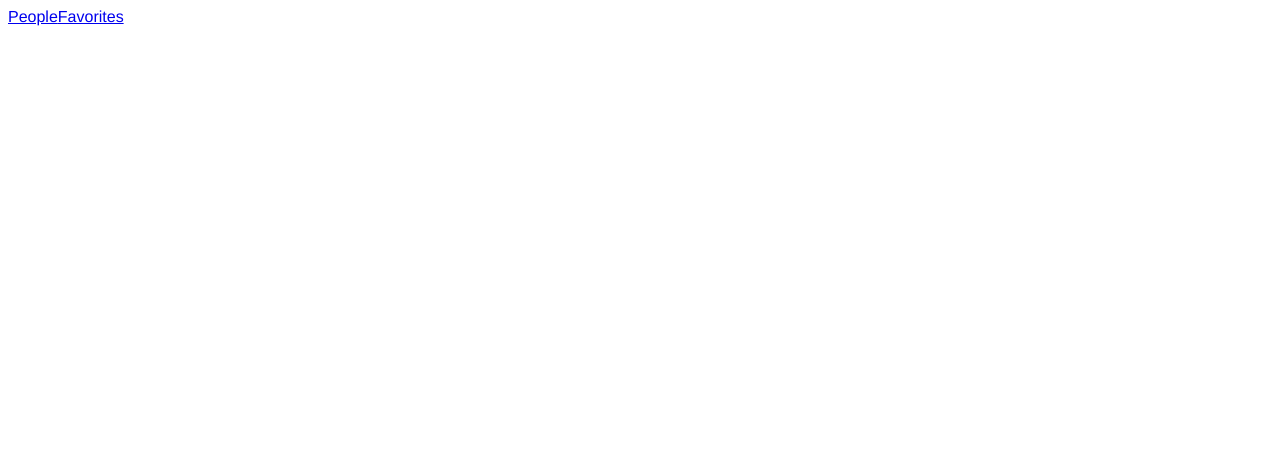
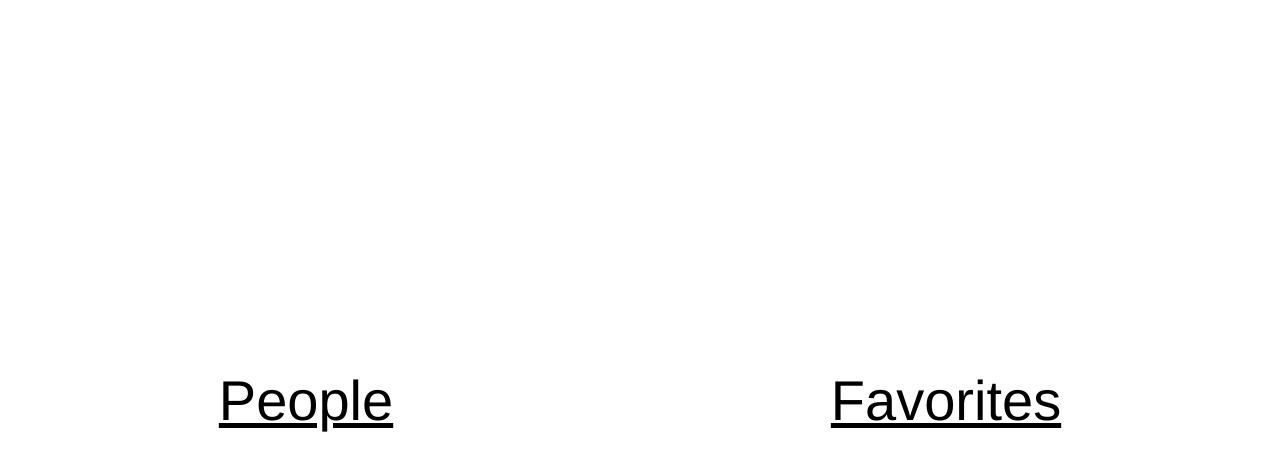
Before and after one commit to Valeriy-Kovalenko/flame, a Vue app: page / in a window 1280 px wide. Shown: the top 470 px of the page. Built offline with nearby package versions, Linux system fonts and the light colour scheme.

Commit message:
style of main page were changed

```diff
--- a/src/App.vue
+++ b/src/App.vue
@@ -1,15 +1,11 @@
 <template>
-  <MainPage />
+  <router-view />
 </template>
 
 <script>
-import MainPage from "@/components/MainPage";
 
 export default {
   name: 'App',
-  components: {
-    MainPage,
-  }
 }
 </script>
 
@@ -17,4 +13,8 @@ export default {
 #app {
   font-family: Avenir, Helvetica, Arial, sans-serif;
 }
+
+body {
+  margin: 0;
+}
 </style>
--- a/src/components/MainPage.vue
+++ b/src/components/MainPage.vue
@@ -13,5 +13,15 @@ export default {
 </script>
 
 <style scoped>
-
+main {
+  display: flex;
+  justify-content: space-around;
+  align-items: center;
+  height: 100vh;
+}
+a {
+  text-decoration: underline;
+  color: black;
+  font-size: 56px;
+}
 </style>
```
